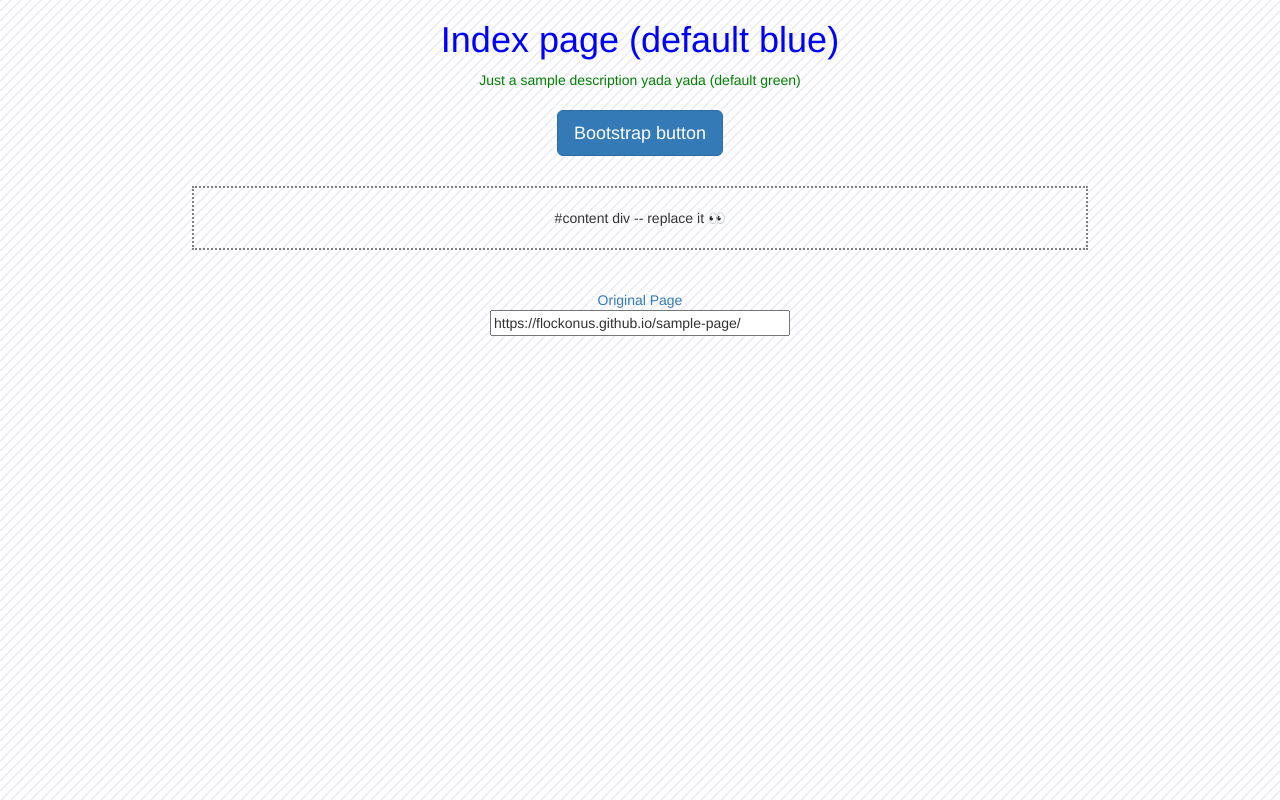
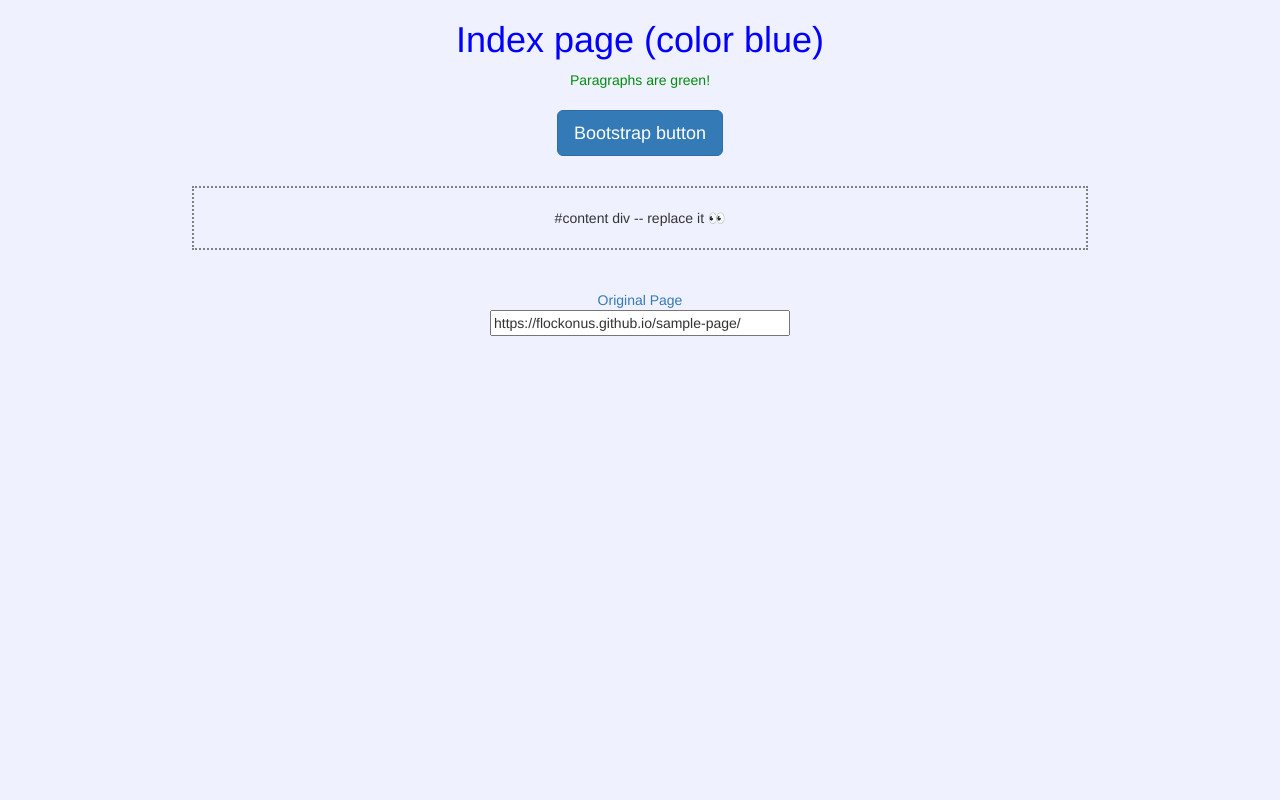
Before and after one commit to flockonus/sample-page, a plain HTML site: page index.html in a window 1280 px wide. Drawn offline with nearby package versions, Linux system fonts and the light colour scheme.

Commit message:
changes to style and text

```diff
--- a/css/colours.css
+++ b/css/colours.css
@@ -2,6 +2,6 @@ h1{
     color: blue;
 }
 
-body > center > p {
-    color: green;
+body p {
+    color: #008c0e;
 }
--- a/index.html
+++ b/index.html
@@ -4,7 +4,7 @@
 <head>
     <meta charset="utf-8">
 
-    <title>The HTML5 diverse</title>
+    <title>Sample HTML5 Page</title>
     <meta name="description" content="just a sample page">
     <meta name="author" content="minasan">
 
@@ -18,10 +18,10 @@
             border: dotted 2px grey;
         }
         body {
-            background-image: url(./images/pattern.png);
+            background: #f0f1ff;
         }
     </style>
-    <!--[if lt IE 9]>
+    <!--[if gte IE 8]>
     <script src="/js/ie-conditional.js"></script>
     <![endif]-->
 
@@ -36,9 +36,9 @@
 
 <body>
 <center>
-    <h1>Index page (default blue)</h1>
+    <h1>Index page (color blue)</h1>
     <p>
-        Just a sample description yada yada (default green)
+        Paragraphs are green!
         <br><br>
         <button type="button" class="btn btn-primary btn-lg">Bootstrap button</button>
         <br><br>
```
